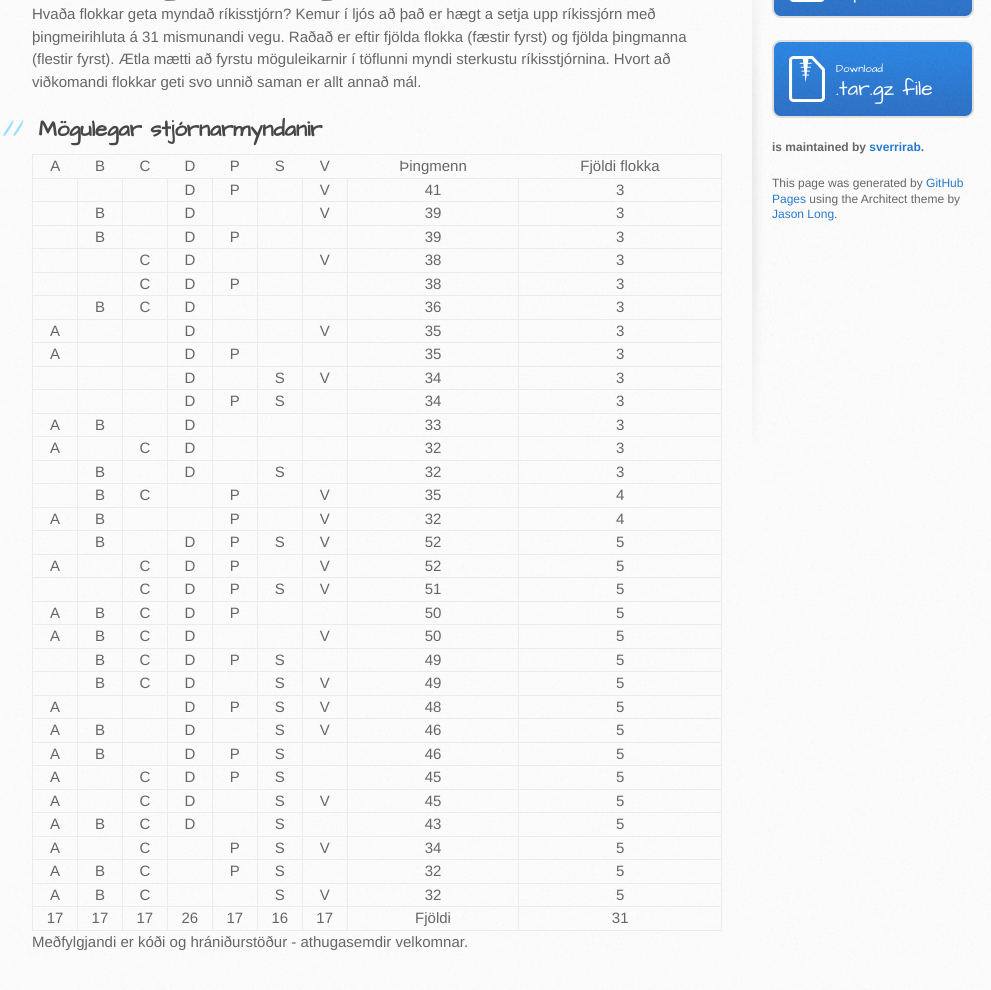
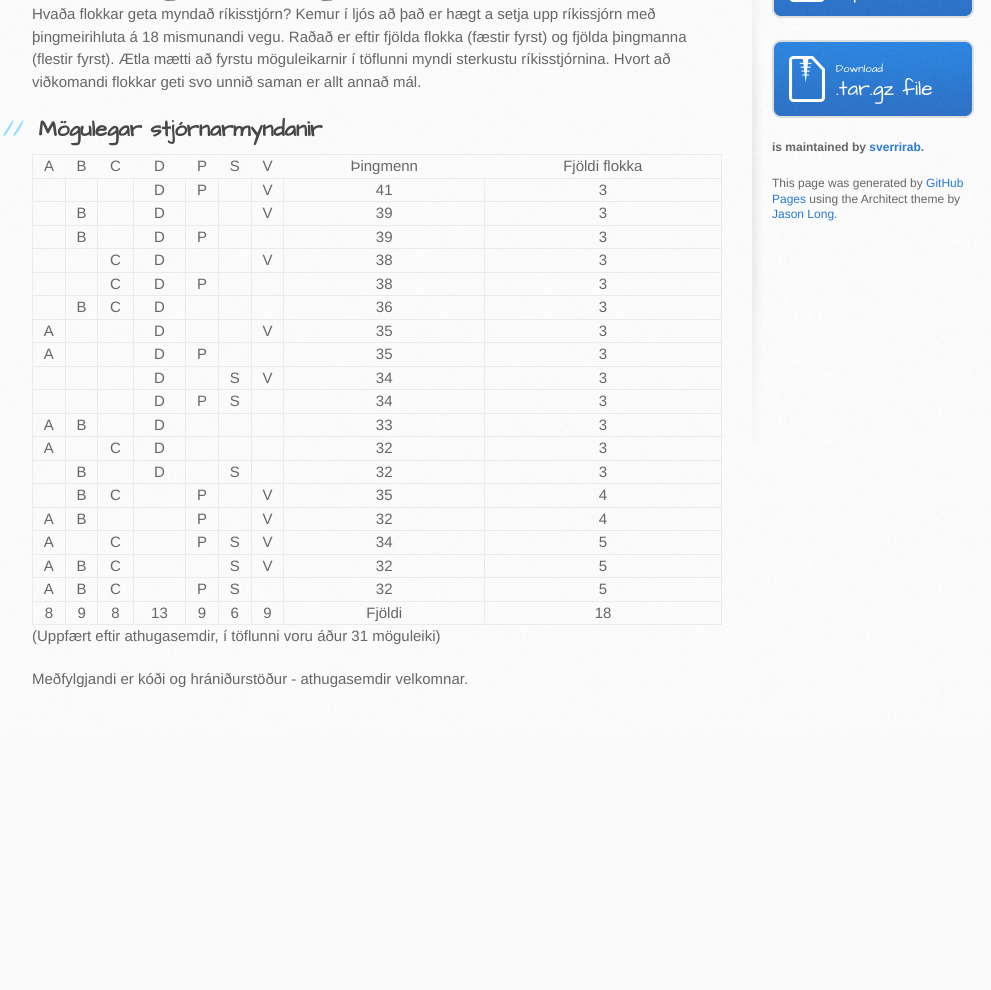
Before and after one commit to sverrirab/kosningar, a plain HTML site: page index.html in a window 1280 px wide. Shown: the part 258-1248 px from the top of the page, without its empty margins (138-1129 px from the left). After the commit the page ends 991 px from the top, so only its background shows below. Drawn offline with Linux system fonts and the light colour scheme.

```diff
--- a/index.html
+++ b/index.html
@@ -31,7 +31,7 @@
           <h1>
 <a id="kosning-til-alþingis-október-2016" class="anchor" href="#kosning-til-al%C3%BEingis-okt%C3%B3ber-2016" aria-hidden="true"><span aria-hidden="true" class="octicon octicon-link"></span></a>Kosning til Alþingis október 2016</h1>
 
-<p>Hvaða flokkar geta myndað ríkisstjórn?  Kemur í ljós að það er hægt a setja upp ríkissjórn með þingmeirihluta á 31 mismunandi vegu.
+<p>Hvaða flokkar geta myndað ríkisstjórn?  Kemur í ljós að það er hægt a setja upp ríkissjórn með þingmeirihluta á 18 mismunandi vegu.
 Raðað er eftir fjölda flokka (fæstir fyrst) og fjölda þingmanna (flestir fyrst).
 Ætla mætti að fyrstu möguleikarnir í töflunni myndi sterkustu ríkisstjórnina.
 Hvort að viðkomandi flokkar geti svo unnið saman er allt annað mál.</p>
@@ -220,149 +220,6 @@ Hvort að viðkomandi flokkar geti svo unnið saman er allt annað mál.</p>
 <td>4</td>
 </tr>
 <tr>
-<td></td>
-<td>B</td>
-<td></td>
-<td>D</td>
-<td>P</td>
-<td>S</td>
-<td>V</td>
-<td>52</td>
-<td>5</td>
-</tr>
-<tr>
-<td>A</td>
-<td></td>
-<td>C</td>
-<td>D</td>
-<td>P</td>
-<td></td>
-<td>V</td>
-<td>52</td>
-<td>5</td>
-</tr>
-<tr>
-<td></td>
-<td></td>
-<td>C</td>
-<td>D</td>
-<td>P</td>
-<td>S</td>
-<td>V</td>
-<td>51</td>
-<td>5</td>
-</tr>
-<tr>
-<td>A</td>
-<td>B</td>
-<td>C</td>
-<td>D</td>
-<td>P</td>
-<td></td>
-<td></td>
-<td>50</td>
-<td>5</td>
-</tr>
-<tr>
-<td>A</td>
-<td>B</td>
-<td>C</td>
-<td>D</td>
-<td></td>
-<td></td>
-<td>V</td>
-<td>50</td>
-<td>5</td>
-</tr>
-<tr>
-<td></td>
-<td>B</td>
-<td>C</td>
-<td>D</td>
-<td>P</td>
-<td>S</td>
-<td></td>
-<td>49</td>
-<td>5</td>
-</tr>
-<tr>
-<td></td>
-<td>B</td>
-<td>C</td>
-<td>D</td>
-<td></td>
-<td>S</td>
-<td>V</td>
-<td>49</td>
-<td>5</td>
-</tr>
-<tr>
-<td>A</td>
-<td></td>
-<td></td>
-<td>D</td>
-<td>P</td>
-<td>S</td>
-<td>V</td>
-<td>48</td>
-<td>5</td>
-</tr>
-<tr>
-<td>A</td>
-<td>B</td>
-<td></td>
-<td>D</td>
-<td></td>
-<td>S</td>
-<td>V</td>
-<td>46</td>
-<td>5</td>
-</tr>
-<tr>
-<td>A</td>
-<td>B</td>
-<td></td>
-<td>D</td>
-<td>P</td>
-<td>S</td>
-<td></td>
-<td>46</td>
-<td>5</td>
-</tr>
-<tr>
-<td>A</td>
-<td></td>
-<td>C</td>
-<td>D</td>
-<td>P</td>
-<td>S</td>
-<td></td>
-<td>45</td>
-<td>5</td>
-</tr>
-<tr>
-<td>A</td>
-<td></td>
-<td>C</td>
-<td>D</td>
-<td></td>
-<td>S</td>
-<td>V</td>
-<td>45</td>
-<td>5</td>
-</tr>
-<tr>
-<td>A</td>
-<td>B</td>
-<td>C</td>
-<td>D</td>
-<td></td>
-<td>S</td>
-<td></td>
-<td>43</td>
-<td>5</td>
-</tr>
-<tr>
 <td>A</td>
 <td></td>
 <td>C</td>
@@ -378,9 +235,9 @@ Hvort að viðkomandi flokkar geti svo unnið saman er allt annað mál.</p>
 <td>B</td>
 <td>C</td>
 <td></td>
-<td>P</td>
+<td></td>
 <td>S</td>
-<td></td>
+<td>V</td>
 <td>32</td>
 <td>5</td>
 </tr>
@@ -389,25 +246,27 @@ Hvort að viðkomandi flokkar geti svo unnið saman er allt annað mál.</p>
 <td>B</td>
 <td>C</td>
 <td></td>
+<td>P</td>
+<td>S</td>
 <td></td>
-<td>S</td>
-<td>V</td>
 <td>32</td>
 <td>5</td>
 </tr>
 <tr>
-<td>17</td>
-<td>17</td>
-<td>17</td>
-<td>26</td>
-<td>17</td>
-<td>16</td>
-<td>17</td>
+<td>8</td>
+<td>9</td>
+<td>8</td>
+<td>13</td>
+<td>9</td>
+<td>6</td>
+<td>9</td>
 <td>Fjöldi</td>
-<td>31</td>
+<td>18</td>
 </tr>
 </tbody>
 </table>
+
+<p>(Uppfært eftir athugasemdir, í töflunni voru áður 31 möguleiki)</p>
 
 <p>Meðfylgjandi er kóði og hrániðurstöður - athugasemdir velkomnar.</p>
         </section>
--- a/params.json
+++ b/params.json
@@ -1,6 +1,6 @@
 {
   "name": "Kosningar",
   "tagline": "",
-  "body": "# Kosning til Alþingis október 2016\r\nHvaða flokkar geta myndað ríkisstjórn?  Kemur í ljós að það er hægt a setja upp ríkissjórn með þingmeirihluta á 31 mismunandi vegu.\r\nRaðað er eftir fjölda flokka (fæstir fyrst) og fjölda þingmanna (flestir fyrst).\r\nÆtla mætti að fyrstu möguleikarnir í töflunni myndi sterkustu ríkisstjórnina.\r\nHvort að viðkomandi flokkar geti svo unnið saman er allt annað mál.\r\n \r\n\r\n\r\n## Mögulegar stjórnarmyndanir \r\n|A|B|C|D|P|S|V|Þingmenn|Fjöldi flokka|\r\n|---|---|---|---|---|---|---|---|---|\r\n||||D|P||V|41|3\r\n||B||D|||V|39|3\r\n||B||D|P|||39|3\r\n|||C|D|||V|38|3\r\n|||C|D|P|||38|3\r\n||B|C|D||||36|3\r\n|A|||D|||V|35|3\r\n|A|||D|P|||35|3\r\n||||D||S|V|34|3\r\n||||D|P|S||34|3\r\n|A|B||D||||33|3\r\n|A||C|D||||32|3\r\n||B||D||S||32|3\r\n||B|C||P||V|35|4\r\n|A|B|||P||V|32|4\r\n||B||D|P|S|V|52|5\r\n|A||C|D|P||V|52|5\r\n|||C|D|P|S|V|51|5\r\n|A|B|C|D|P|||50|5\r\n|A|B|C|D|||V|50|5\r\n||B|C|D|P|S||49|5\r\n||B|C|D||S|V|49|5\r\n|A|||D|P|S|V|48|5\r\n|A|B||D||S|V|46|5\r\n|A|B||D|P|S||46|5\r\n|A||C|D|P|S||45|5\r\n|A||C|D||S|V|45|5\r\n|A|B|C|D||S||43|5\r\n|A||C||P|S|V|34|5\r\n|A|B|C||P|S||32|5\r\n|A|B|C|||S|V|32|5\r\n|17|17|17|26|17|16|17|Fjöldi|31\r\n\r\n\r\nMeðfylgjandi er kóði og hrániðurstöður - athugasemdir velkomnar.",
+  "body": "# Kosning til Alþingis október 2016\r\nHvaða flokkar geta myndað ríkisstjórn?  Kemur í ljós að það er hægt a setja upp ríkissjórn með þingmeirihluta á 18 mismunandi vegu.\r\nRaðað er eftir fjölda flokka (fæstir fyrst) og fjölda þingmanna (flestir fyrst).\r\nÆtla mætti að fyrstu möguleikarnir í töflunni myndi sterkustu ríkisstjórnina.\r\nHvort að viðkomandi flokkar geti svo unnið saman er allt annað mál.\r\n\r\n\r\n## Mögulegar stjórnarmyndanir \r\n|A|B|C|D|P|S|V|Þingmenn|Fjöldi flokka|\r\n|---|---|---|---|---|---|---|---|---|\r\n||||D|P||V|41|3|\r\n||B||D|||V|39|3|\r\n||B||D|P|||39|3|\r\n|||C|D|||V|38|3|\r\n|||C|D|P|||38|3|\r\n||B|C|D||||36|3|\r\n|A|||D|||V|35|3|\r\n|A|||D|P|||35|3|\r\n||||D||S|V|34|3|\r\n||||D|P|S||34|3|\r\n|A|B||D||||33|3|\r\n|A||C|D||||32|3|\r\n||B||D||S||32|3|\r\n||B|C||P||V|35|4|\r\n|A|B|||P||V|32|4|\r\n|A||C||P|S|V|34|5|\r\n|A|B|C|||S|V|32|5|\r\n|A|B|C||P|S||32|5|\r\n|8|9|8|13|9|6|9|Fjöldi|18|\r\n\r\n\r\n(Uppfært eftir athugasemdir, í töflunni voru áður 31 möguleiki)\r\n\r\nMeðfylgjandi er kóði og hrániðurstöður - athugasemdir velkomnar.",
   "note": "Don't delete this file! It's used internally to help with page regeneration."
 }
```
